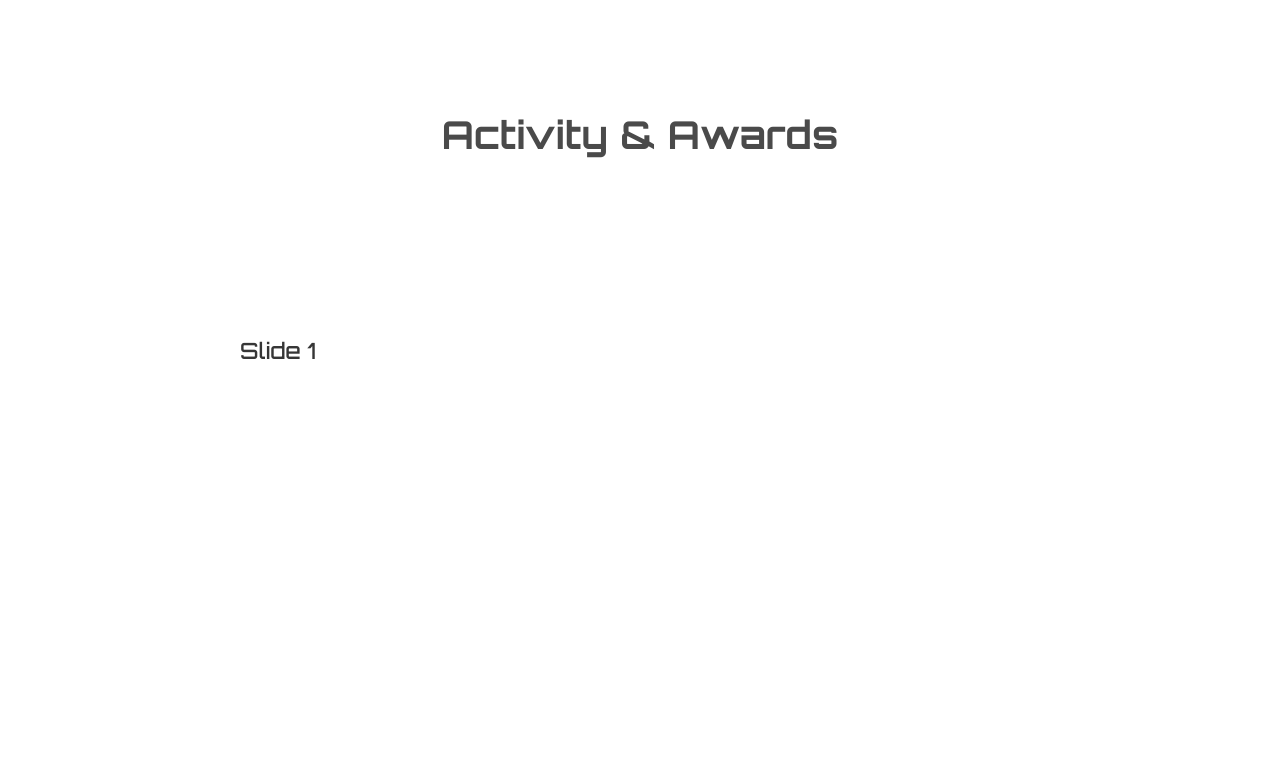
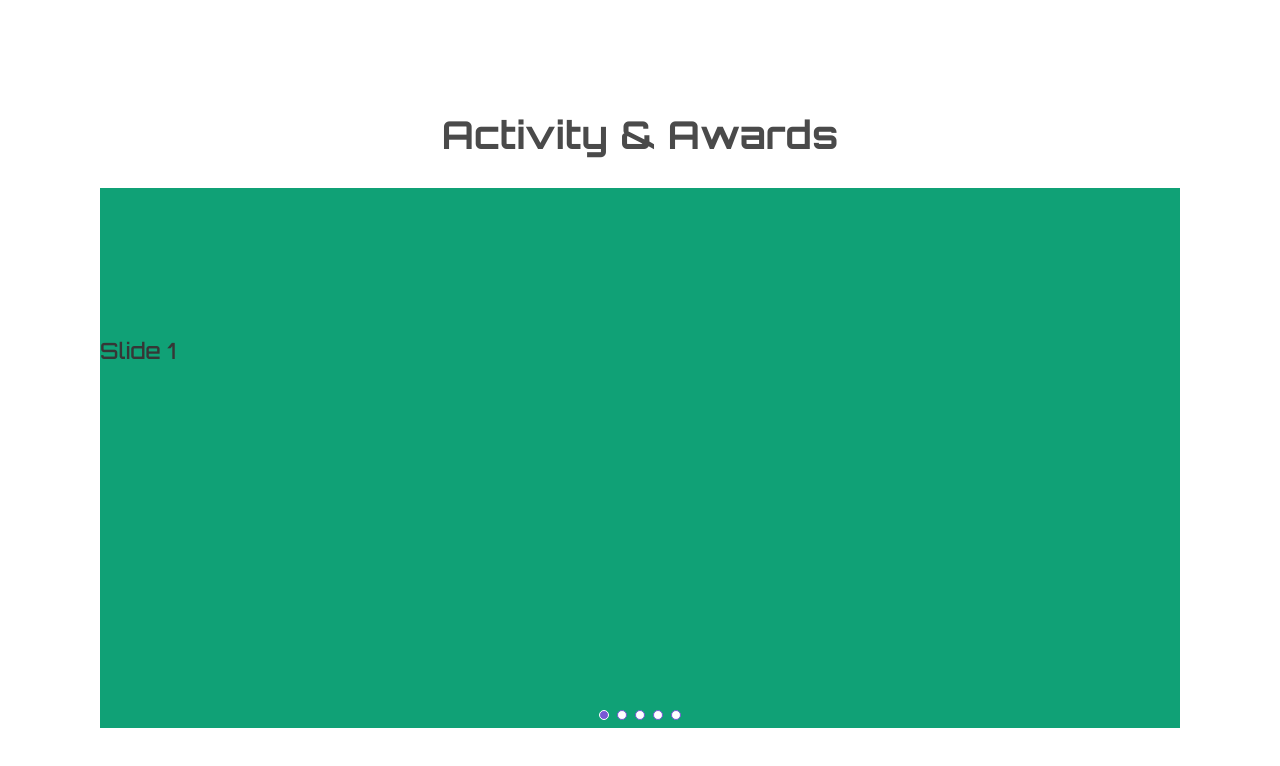
Before and after one commit to dnjooiopa/esl-official-website, a Vue app: page / in a window 1280 px wide. Shown: the part 550-1316 px from the top of the page. Built offline with nearby package versions, Linux system fonts and the light colour scheme.

Commit message:
edit slider size

```diff
--- a/src/components/Activity.vue
+++ b/src/components/Activity.vue
@@ -32,10 +32,10 @@ export default {
   data() {
     return {
       pauseHover: false,
-      interval: 5000,
-      indicator: false,
+      interval: 6000,
+      indicator: true,
       autoplay: false,
-      iconSize: "is-large",
+      iconSize: "is-medium",
       carousels: [
         { text: "Slide 1" },
         { text: "Slide 2" },
@@ -65,14 +65,15 @@ export default {
 }
 
 .slider-container {
-  width: 800px;
+  width: 1080px;
   margin-bottom: 300px;
 }
 
 .slider-item {
   display: flex;
   justify-content: flex-start;
-  height: 400px;
+  height: 540px;
+  background-color: #10a176;
 }
 
 .title {
```
